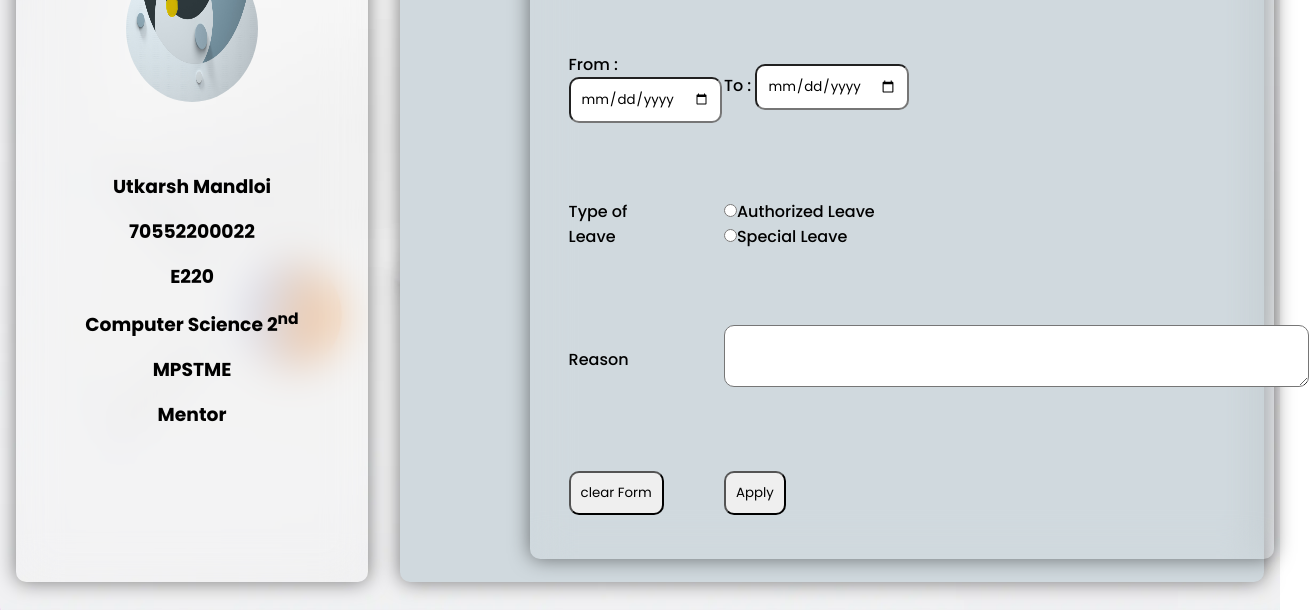
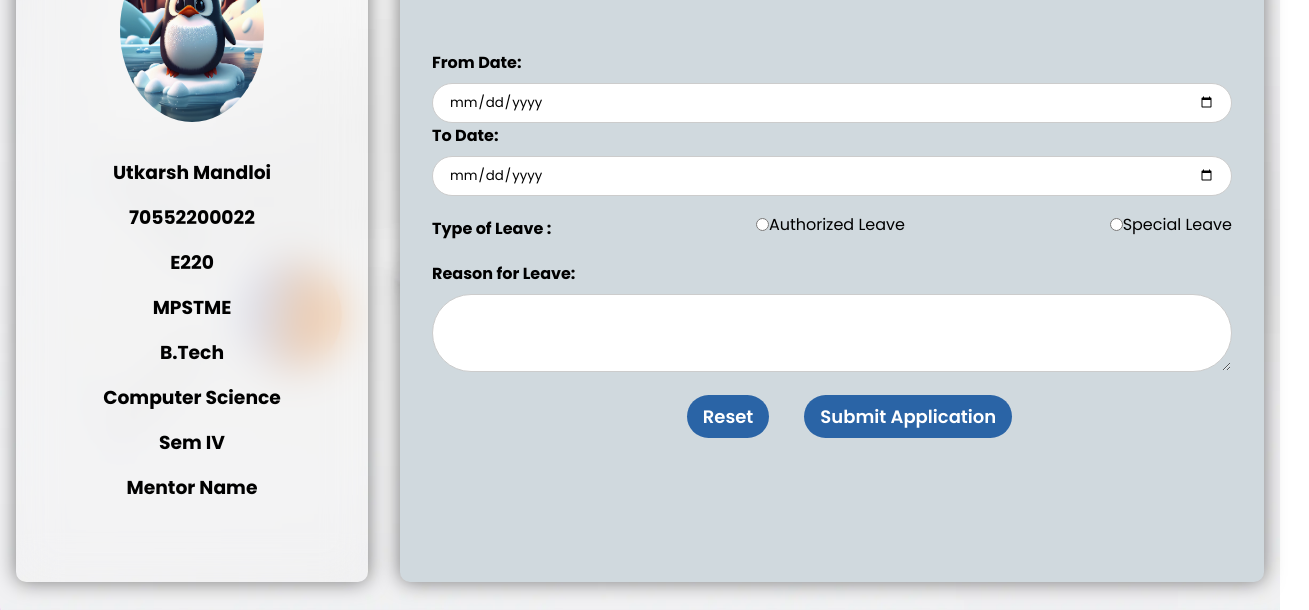
Before and after one commit to AbhishekPal634/Student-Leave-Application, a plain HTML site: page student.html in a window 1280 px wide. Shown: the part 190-800 px from the top of the page, 1309 px wide, since content can reach past the window. Drawn offline with nearby package versions, Linux system fonts and the light colour scheme.

Commit message:
modified student page

```diff
--- a/CSS/mentor_style.css
+++ b/CSS/mentor_style.css
@@ -43,6 +43,12 @@ body {
     /* padding: 1em; */
     padding-top: 5px;
     padding-bottom: 5px;
+    overflow: hidden;
+    overflow-y: scroll;
+}
+
+::-webkit-scrollbar {
+    width: 0;
 }
 
 .status-card {
--- a/CSS/nav.css
+++ b/CSS/nav.css
@@ -22,7 +22,7 @@
     left: -100%;
     width: 100%;
     height: 100%;
-    background: linear-gradient(90deg, transparent, rgba(255, 255, 255, .4), transparent);
+    /* background: linear-gradient(90deg, transparent, rgba(255, 255, 255, .4), transparent); */
     transition: .5s;
 }
 
@@ -57,7 +57,7 @@
     border: none;
     outline: none;
     color: white;
-    border-radius: 5px;
+    border-radius: 50px;
     cursor: pointer;
 }
 
--- a/CSS/student_style.css
+++ b/CSS/student_style.css
@@ -41,9 +41,9 @@ body {
 	backdrop-filter: blur(20px);
 	box-shadow: 0 0 20px rgba(0, 0, 0, 0.5);
 	border-radius: 10px;
-	/* padding: 1em; */
-	padding-top: 5px;
-	padding-bottom: 5px;
+	padding: 2em;
+	/* padding-top: 5px;
+	padding-bottom: 5px; */
 }
 
 header {
@@ -51,6 +51,7 @@ header {
 }
 
 .right-sub-container {
+	padding: 2em;
 	margin-top: 5em;
 	background-color: rgba(208, 217, 222, 255);
 	backdrop-filter: blur(5px);
@@ -59,14 +60,19 @@ header {
 	height: 88%;
 }
 
+.right-sub-container h1 {
+	text-align: center;
+	margin-bottom: 2em;
+}
+
 .image-conatainer {
 	display: flex;
 	justify-content: center;
 	min-height: 30%;
 	max-height: 30%;
 	max-width: 100%;
-	padding: 7.5%;
-	margin: 5%;
+	/* padding: 7.5%;
+	margin: 5%; */
 }
 .img {
 	border-radius: 50%;
@@ -88,7 +94,7 @@ header {
 }
 table,
 th,
-td {
+/* td {
 	text-align: left;
 	text-decoration: none;
 	font-weight: 500;
@@ -102,11 +108,57 @@ th {
 	padding: 5%;
 	min-width: 100%;
 	max-width: 50%;
+} */
+
+.leave-request,
+.leave-type,
+.reason {
+    margin-bottom: 1rem;
 }
-input {
-	padding: 10px;
-	border-radius: 10px;
+
+.leave-request label,
+.leave-type label,
+.reason label {
+    display: block;
+    margin-bottom: 0.5rem;
 }
-textarea {
-	border-radius: 10px;
+
+.leave-request input[type="date"],
+.reason textarea {
+    width: 100%;
+    padding: 0.5rem 1rem;
+    border: 1px solid #ccc;
+    border-radius: 50px;
+    outline: none;
 }
+
+.leave-type .radio-buttons {
+    display: flex;
+    justify-content: space-between;
+    align-items: center;
+}
+
+.leave-type .radio-buttons label {
+    display: flex;
+    align-items: center;
+}
+
+.buttons {
+    display: flex;
+	justify-content: center;
+}
+
+.buttons button {
+    padding: 0.5rem 1rem;
+    background-color: #2a64a6;
+    color: #fff;
+    border: none;
+    border-radius: 3px;
+    cursor: pointer;
+	border-radius: 50px;
+}
+
+.buttons button:hover {
+	background-color: #173e6a;
+	transition: 0.2s ease-in-out;
+}
--- a/student.html
+++ b/student.html
@@ -22,44 +22,52 @@
 		<div class="left-container">
 			<div class="info-container">
 				<div class="image-conatainer">
-					<img class="img" src="Images/login_bg.jpg" alt="Student Profile Photo" />
+					<img class="img" src="Images/profile_img.jpg" alt="Student Profile Photo" />
 				</div>
 				<div class="student-info">
 					<h3>Utkarsh Mandloi</h3>
 					<h3>70552200022</h3>
 					<h3>E220</h3>
-					<h3>Computer Science 2<sup>nd</sup></h3>
 					<h3>MPSTME</h3>
-					<h3>Mentor</h3>
+					<h3>B.Tech</h3>
+					<h3>Computer Science</h3>
+					<h3>Sem IV</h3>
+					<h3>Mentor Name</h3>
 				</div>
 			</div>
 		</div>
 		<div class="right-container">
 			<div class="right-sub-container">
-				<table class="info-container">
-					<tr>
-						<th colspan="2">Leave Application</th>
-					</tr>
-					<tr>
-						<th>From : <input type="date" /></th>
-						<th>To : <input type="date" /></th>
-					</tr>
-					<tr>
-						<th>Type of Leave</th>
-						<th>
-							<input type="radio" name="leave_type" />Authorized Leave<br />
-							<input type="radio" name="leave_type" />Special Leave
-						</th>
-					</tr>
-					<tr>
-						<th>Reason</th>
-						<th><textarea rows="3" cols="50"></textarea></th>
-					</tr>
-					<tr>
-						<th><input type="reset" value="clear Form" /></th>
-						<th><input type="button" value="Apply" /></th>
-					</tr>
-				</table>
+				<form action="">
+					<h1>Leave Application</h1>
+					<div class="leave-request">
+						<label for="fromDate"><b>From Date:</b></label>
+						<input type="date" id="fromDate" name="fromDate" required>
+						<label for="toDate"><b>To Date:</b></label>
+						<input type="date" id="toDate" name="toDate" required>
+					</div>
+					<div class="leave-type">
+						<div class="radio-buttons">
+							<p><b>Type of Leave : </b></p>
+							<label for="authorizedLeave">
+								<input type="radio" id="authorizedLeave" name="leaveType" value="authorized" required>
+								Authorized Leave
+							</label>
+							<label for="specialLeave">
+								<input type="radio" id="specialLeave" name="leaveType" value="special">
+								Special Leave
+							</label>
+						</div>
+					</div>
+					<div class="reason">
+						<label for="reasonForLeave"><b>Reason for Leave:</b></label>
+						<textarea rows="3" id="reasonForLeave" name="reasonForLeave" required></textarea>
+					</div>
+					<div class="buttons">
+						<button type="reset">Reset</button>
+						<button type="submit">Submit Application</button>
+					</div>
+				</form>
 			</div>
 		</div>
 	</body>
```
Also changed, not shown: mentor.html (+54 -0 lines), Images/meeting-themes-edu-small.png (deleted), Images/profile.png (deleted), Images/profile_img.jpg (added).
